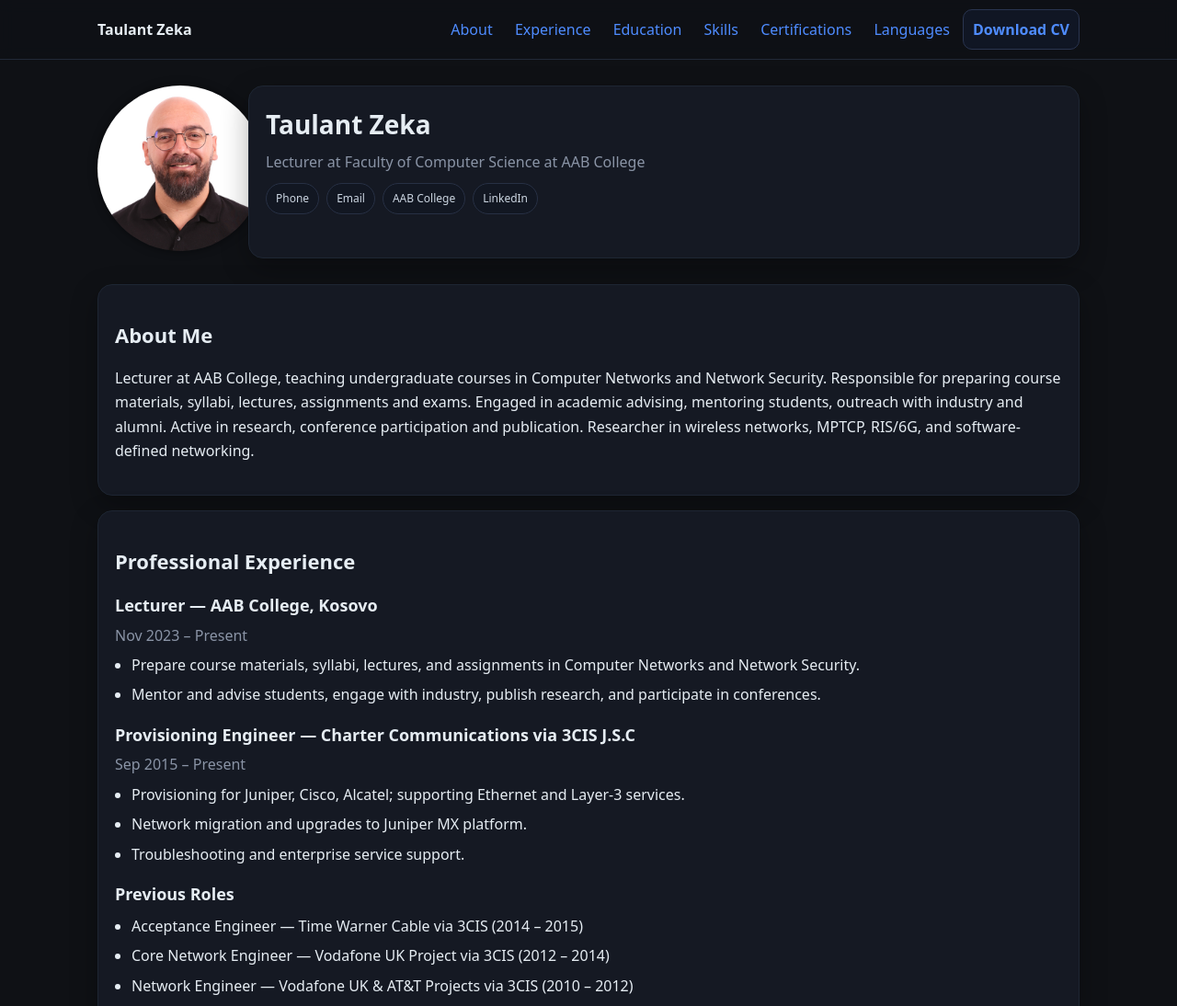
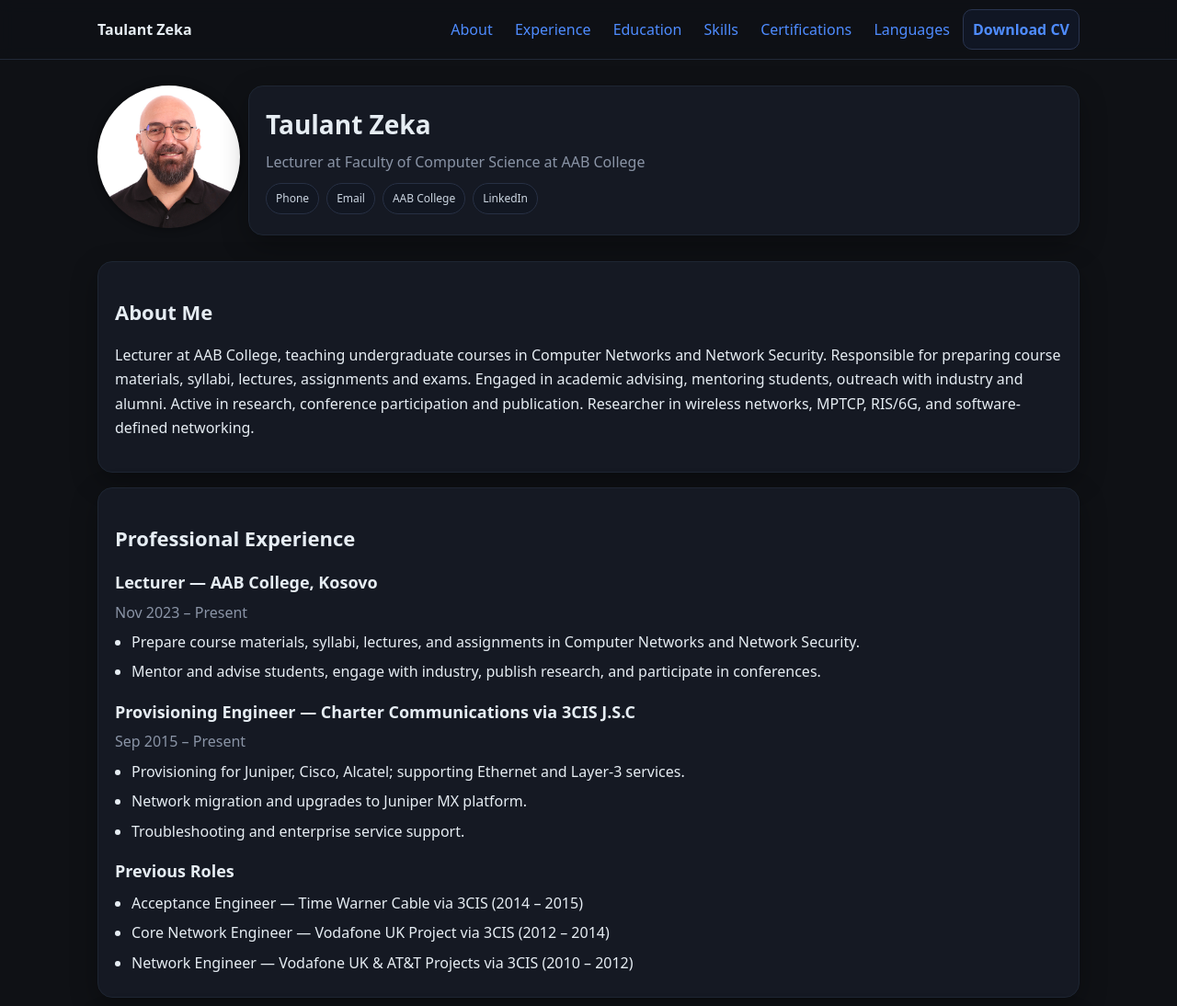
Before and after one commit to taulantzeka/taulantzeka.github.io, a plain HTML site: page index.html in a window 1280 px wide. Shown: the top 1094 px of the page at 92% size. Drawn offline with Linux system fonts and the light colour scheme.

Commit message:
Update index.html

```diff
--- a/index.html
+++ b/index.html
@@ -59,7 +59,7 @@
   <main>
     <section class="hero">
 <div class="profile-photo" style="margin-right:50px">
-  <img src="taulant.jpg" alt="Taulant Zeka" style="width:180px; border-radius:50%; box-shadow:0 0 10px rgba(0,0,0,0.5);">
+  <img src="taulant.jpg" alt="Taulant Zeka" style="width:155px; border-radius:50%; box-shadow:0 0 10px rgba(0,0,0,0.5);">
 </div>
       <div class="card pad">
         <h1>Taulant Zeka</h1>
```
